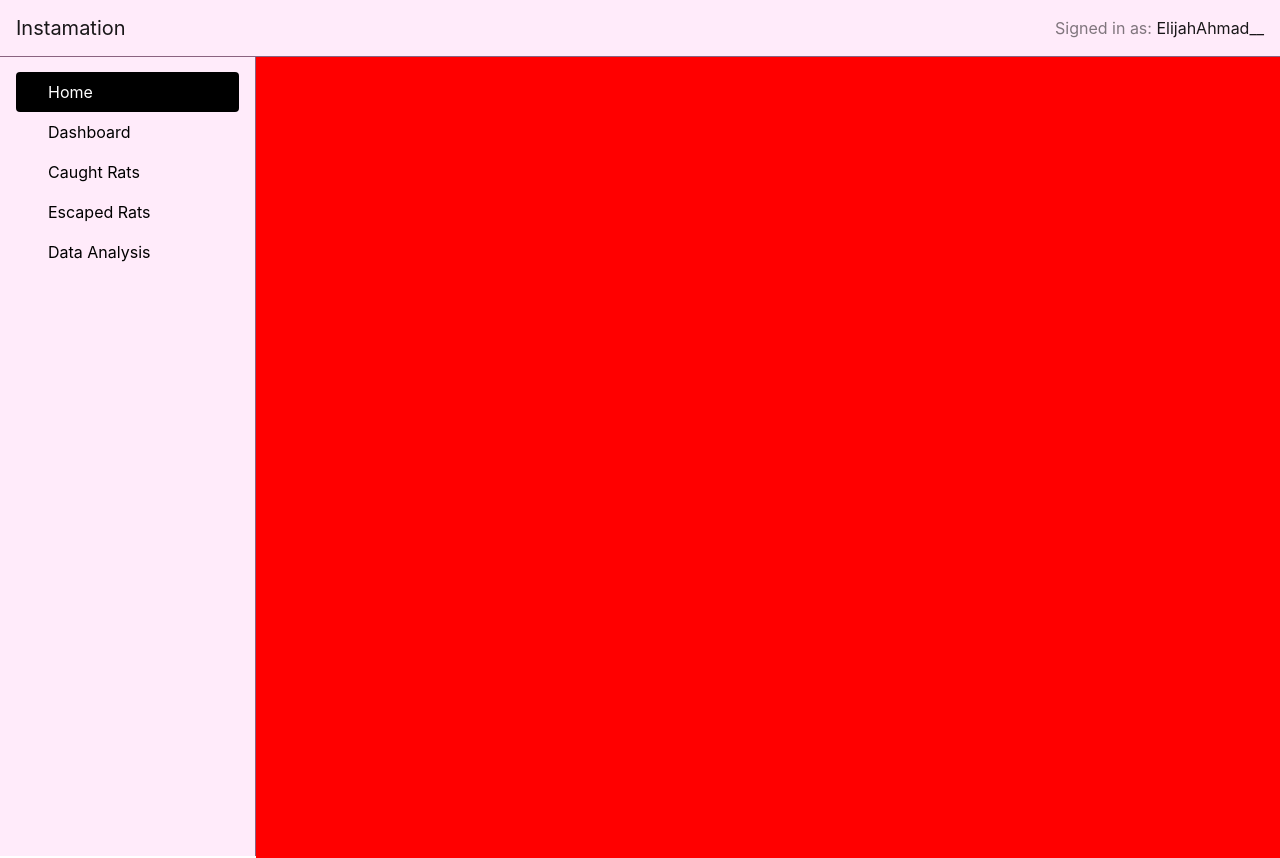
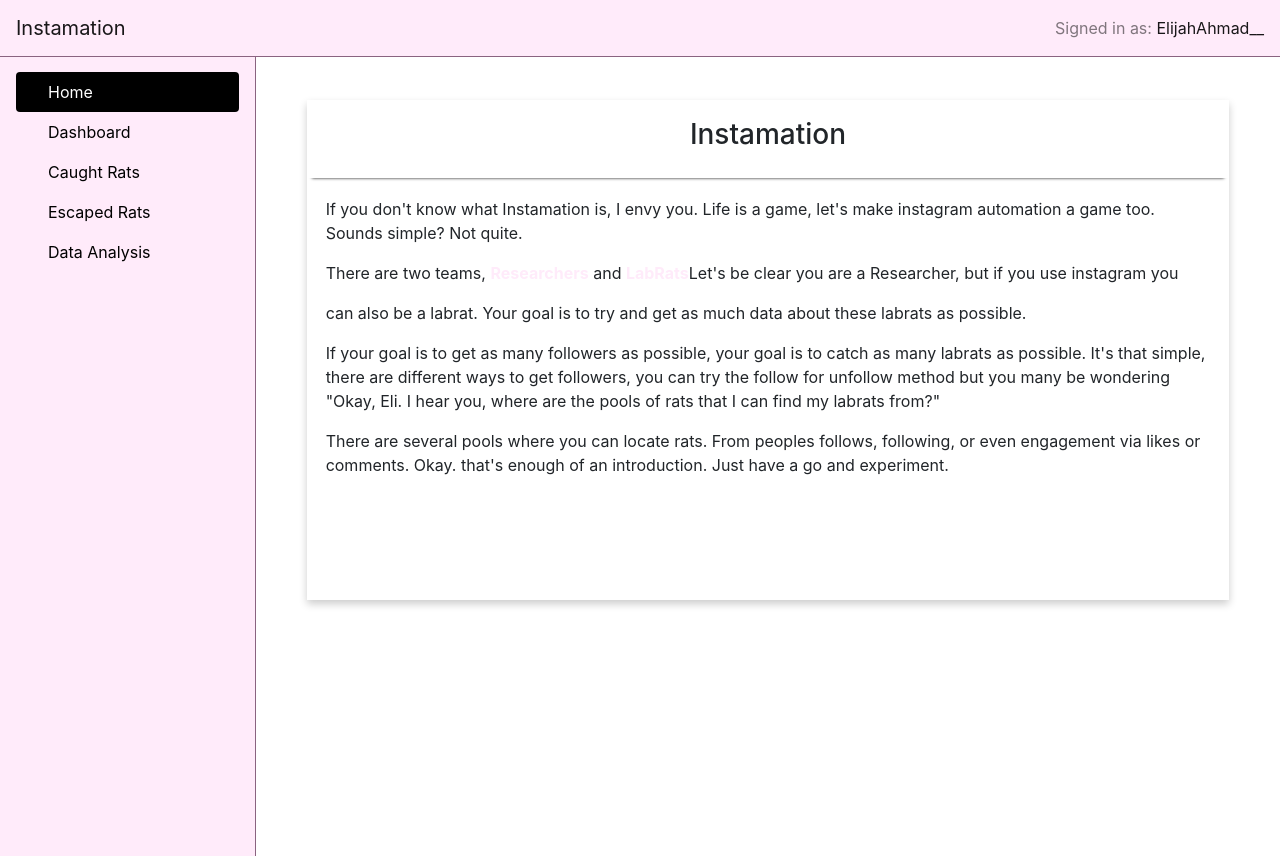
Before and after one commit to sp1d5r/instagram-automation, a React (Create React App) app in the folder frontend/: page / in a window 1280 px wide. Shown: the top 858 px of the page. After the commit the page ends 800 px from the top, so only its background shows below. Built offline with nearby package versions, Linux system fonts and the light colour scheme; some icons are missing.

Commit message:
Frontend - Added home page.

```diff
--- a/frontend/src/App.js
+++ b/frontend/src/App.js
@@ -10,19 +10,20 @@
 import {SideBar} from "./components/sidebar/SideBar";
 import {Home} from "./components/home/Home";
 import {PageWrap} from "./components/pagewrap/PageWrap";
+import {isMobile} from "react-device-detect";
 
 function App() {
     return (
         <Router style={{width: "100%", height: 2000}}>
             <NavigationBar username={"ElijahAhmad__"} userSelected={true}/>
-      <SideBar/>
-          <PageWrap style={{backgroundColor: "red"}}>
+            {isMobile ? <div></div> : <SideBar/>}
+            <PageWrap>
                 <Switch>
                     <Route path={'/dashboard/'}>
-                      <Dashboard />
+                        <Dashboard/>
                     </Route>
                     <Route path={'/'}>
-                      <Home />
+                        <Home/>
                     </Route>
                 </Switch>
             </PageWrap>
--- a/frontend/src/components/NavigationBar.jsx
+++ b/frontend/src/components/NavigationBar.jsx
@@ -5,7 +5,7 @@
 
     render() {
         return (
-            <Navbar style={{backgroundColor:"#ffebfa", borderBottom: "1px solid #8a6380", position: "fixed", width: "100%"}}>
+            <Navbar style={{backgroundColor:"#ffebfa", zIndex:1, borderBottom: "1px solid #8a6380", position: "fixed", width: "100%", top:0, left:0}}>
                 <Navbar.Brand href="/">Instamation</Navbar.Brand>
                 <Navbar.Toggle />
                 <Navbar.Collapse className="justify-content-end">
--- a/frontend/src/components/dashboard/Dashboard.jsx
+++ b/frontend/src/components/dashboard/Dashboard.jsx
@@ -1,8 +1,12 @@
 import React from "react";
+import {WelcomeCard, WelcomeDiv} from "./DashboardStyle";
 
 export class Dashboard extends React.Component {
+    render() {
+        return (<WelcomeDiv>
+            <WelcomeCard>
 
-    render() {
-        return (<div></div>)
+            </WelcomeCard>
+        </WelcomeDiv>)
     }
 }
--- /dev/null
+++ b/frontend/src/components/dashboard/DashboardStyle.js
@@ -0,0 +1,19 @@
+import styled from "styled-components";
+
+export const WelcomeDiv = styled.div`
+  height: 500px;
+  width: 90%;
+  margin: auto;
+  margin-top: 100px;
+  box-shadow: 0 4px 8px 0 rgba(0,0,0,0.2);
+  transition: 0.3s;
+  &.hover {
+    box-shadow: 0 5px 8px 0 rgb(255 235 250 / 9);
+  }
+`;
+
+export const WelcomeCard = styled.div`
+
+
+  /* On mouse-over, add a deeper shadow */
+   `;
--- a/frontend/src/components/home/Home.jsx
+++ b/frontend/src/components/home/Home.jsx
@@ -1,10 +1,51 @@
 import React from "react";
+import {WelcomeDiv} from "../dashboard/DashboardStyle";
+import styled from "styled-components";
 
 export class Home extends React.Component {
 
     render() {
-        return (<div>
+        const TitleDiv = styled.div`
+          display: flex;
+          padding: 2%;
+          justify-content: center;
+          box-shadow: 0px 5px 3px -5px #111;
+        `;
 
-        </div>)
+        const NormalText = styled.p`
+          display: inline-block;
+        `;
+        const BoldText = styled.p`
+          display: inline-block;
+          font-weight: bold;
+          color: #ffebfa;
+        `;
+
+        return (<WelcomeDiv>
+            <TitleDiv>
+                <h3>Instamation</h3>
+            </TitleDiv>
+            <div style={{margin: "2%"}}>
+                <NormalText>
+                    If you don't know what Instamation is, I envy you. Life is a game, let's make instagram automation
+                    a game too. Sounds simple? Not quite.
+                </NormalText>
+                <NormalText>
+                    There are two teams, <BoldText>Researchers</BoldText> and <BoldText>LabRats</BoldText>
+                    Let's be clear you are a Researcher, but if you use instagram you can also be a labrat. Your
+                    goal is to try and get as much data about these labrats as possible.
+                </NormalText>
+                <NormalText>
+                    If your goal is to get as many followers as possible, your goal is to catch as many labrats as
+                    possible. It's that simple, there are different ways to get followers, you can try the follow
+                    for unfollow method but you many be wondering "Okay, Eli. I hear you, where are the pools of
+                    rats that I can find my labrats from?"
+                </NormalText>
+                <NormalText>
+                    There are several pools where you can locate rats. From peoples follows, following, or even
+                    engagement via likes or comments. Okay. that's enough of an introduction. Just have a go and experiment.
+                </NormalText>
+            </div>
+        </WelcomeDiv>)
     }
 }
--- a/frontend/src/components/pagewrap/PageWrap.js
+++ b/frontend/src/components/pagewrap/PageWrap.js
@@ -2,6 +2,6 @@
 import {isMobile} from 'react-device-detect';
 export const PageWrap = styled.div`
 margin-left: ${isMobile ? 0 : 20}%;
+margin-top: 56px;
 width: ${isMobile ? 100 : 80}%;
-height: 100000px;
 `;
```
Also changed, not shown: frontend/src/components/home/HomeStyle.js (added, +19 -0 lines), 12 other files (tests, documents, lock files or other folders). Lines whose indentation alone changed are shown as unchanged.
